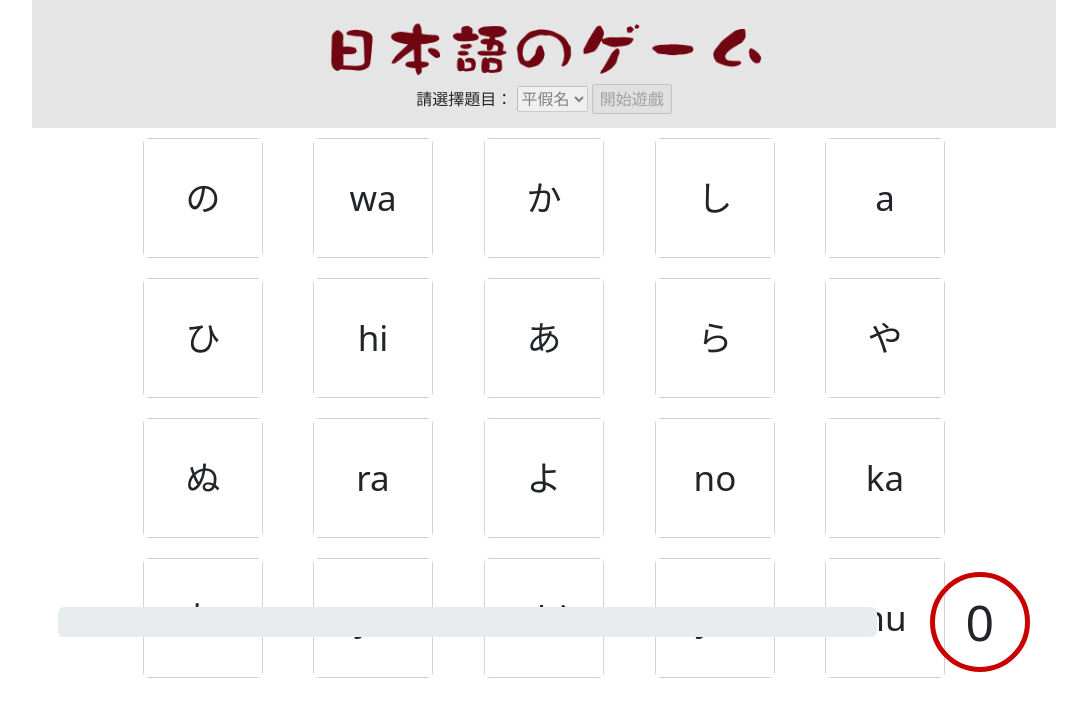
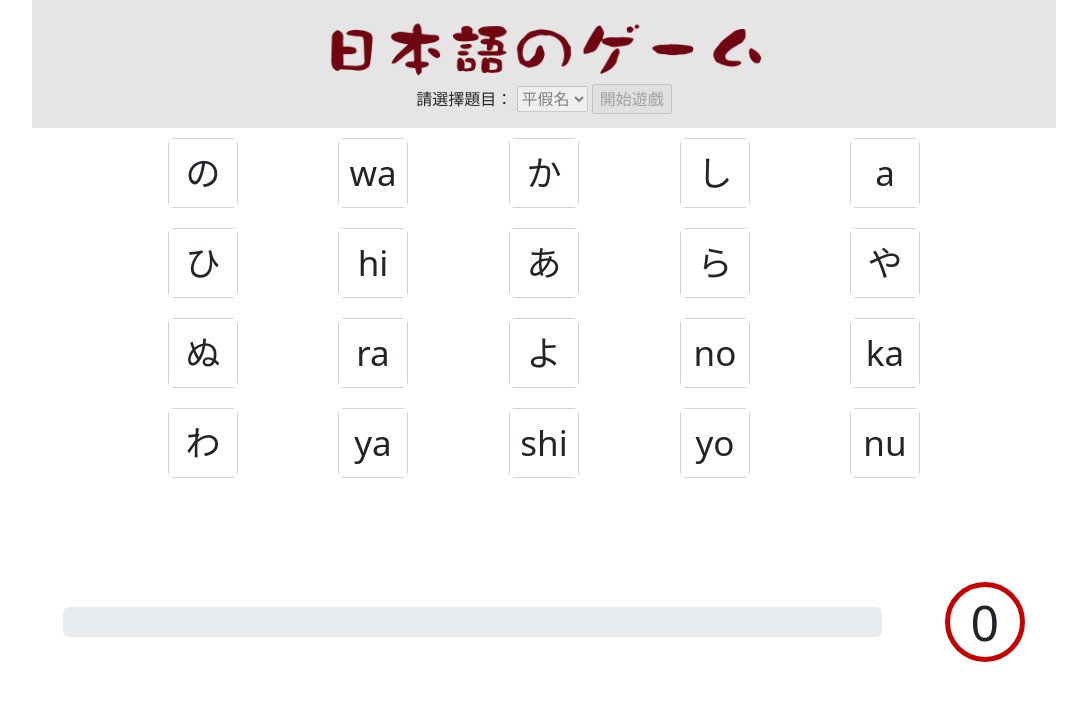
Before and after one commit to kwccc073/Japanese-game, a plain HTML site: page index.html in a window 1280 px wide. Both pictures are taken after a click on the input "開始遊戲". Shown: the whole page, without its empty margins (96-1183 px from the left). Drawn offline with nearby package versions, Linux system fonts and the light colour scheme.

Commit message:
小調整排版

```diff
--- a/index.html
+++ b/index.html
@@ -69,8 +69,8 @@
 
         /* 卡片--------------------------------------------------------*/
         .card {
-            width: 120px;
-            height: 120px;
+            width: 70px;
+            height: 70px;
             position: relative;
             margin: 10px;
             /* 設定子元素在3D空間內 */
@@ -144,8 +144,8 @@
 
         /* 計時器 */
         #time {
-            width: 100px;
-            height: 100px;
+            width: 80px;
+            height: 80px;
             border-radius: 50%;
             border: 5px solid rgb(200, 0, 0);
             display: flex;
```
